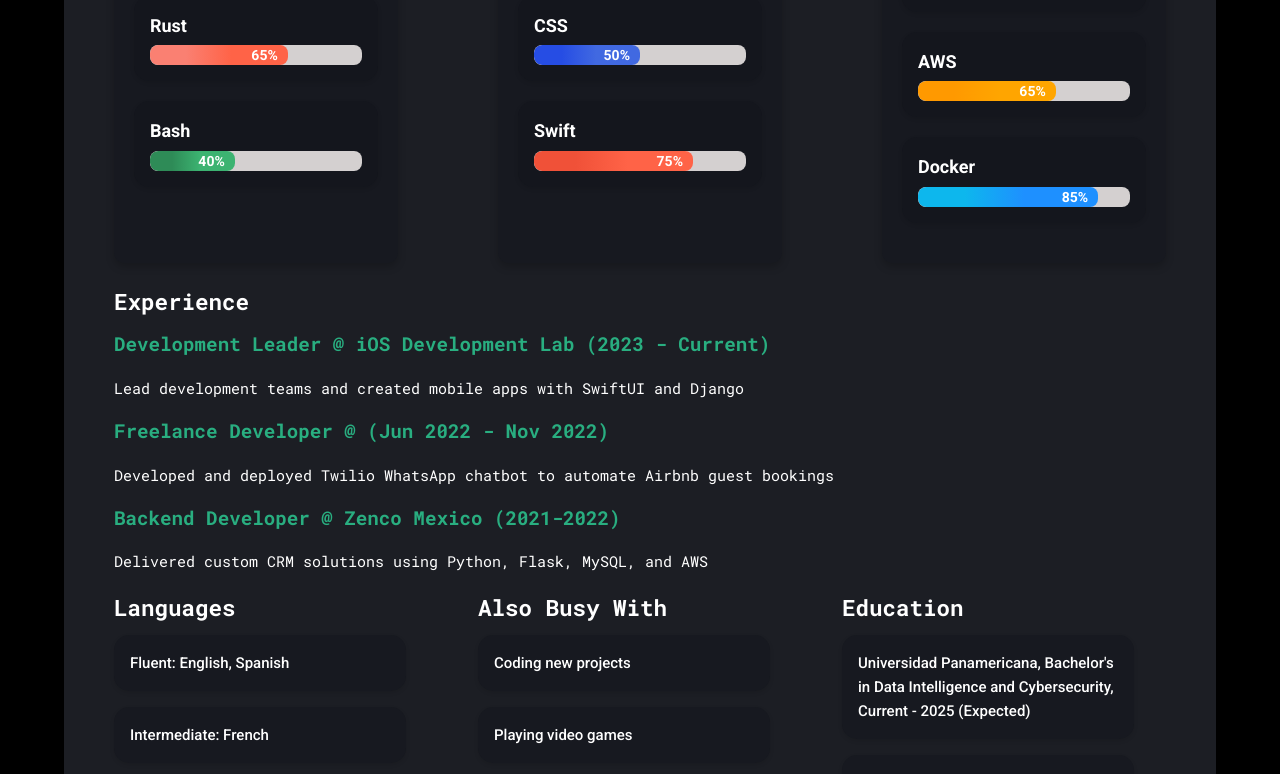
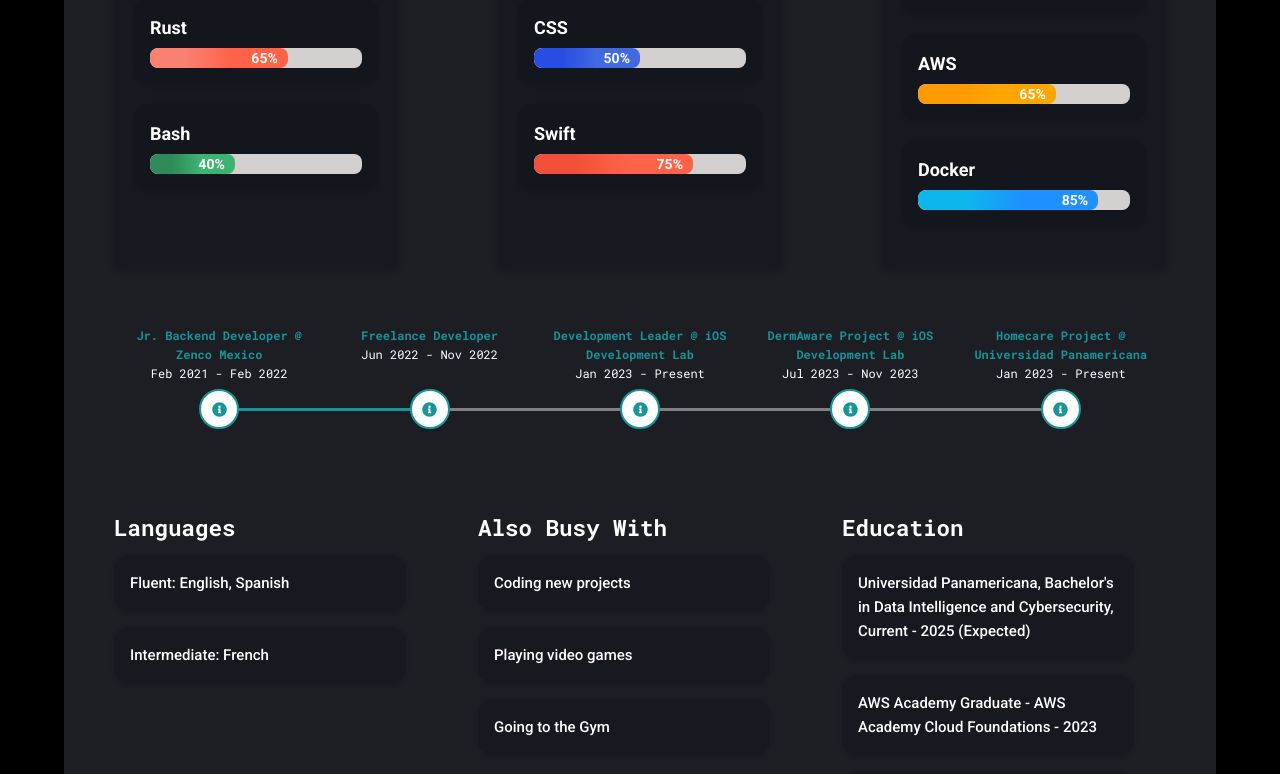
Before and after one commit to luisced/portfolio, a React (Create React App) app: page / in a window 1280 px wide. Shown: the part 2590-3364 px from the top of the page. Built offline with nearby package versions, Linux system fonts and the light colour scheme.

Commit message:
feat: added timeline to about component

```diff
--- a/src/components/About/About.css
+++ b/src/components/About/About.css
@@ -89,12 +89,13 @@
 .profile-pic {
 	border-radius: 50%;
 	box-shadow: var(--box-shadow);
+	border: 5px solid #fff;
 	width: 100%;
 	max-width: 550px;
 	height: auto;
 	object-fit: cover;
-	align-self: center; /* Centers the image vertically within the flex container */
-	margin: var(--spacing-medium) auto; /* Adds vertical and horizontal centering within the remaining space */
+	align-self: center;
+	margin: var(--spacing-medium) auto;
 }
 
 .intro-text h1 {
@@ -228,6 +229,150 @@ section {
 	transform: translateX(50%) rotate(45deg);
 	border-radius: 2px;
 }
+.timeline-box {
+	display: flex;
+	flex-direction: column;
+	margin: 40px 0;
+}
+
+.line-box {
+	display: flex;
+	margin-bottom: 40px;
+}
+
+.text-circle {
+	flex: 1;
+	text-align: center;
+	position: relative;
+}
+
+.text-circle:after {
+	background-color: grey;
+	bottom: 1.25em;
+	content: "";
+	display: block;
+	height: 3px;
+	position: absolute;
+	right: 0;
+	width: 50%;
+	z-index: -1;
+}
+
+.line-box h4 {
+	color: #189599;
+	font-weight: bold;
+}
+
+.line-box h4,
+.line-box p {
+	font-size: 12px;
+	margin-bottom: 0;
+	padding: 0 5px;
+}
+
+.subline {
+	position: absolute;
+	right: -25px;
+	bottom: -43%;
+}
+
+.subline:before {
+	content: "";
+	position: absolute;
+	height: 15px;
+	width: 15px;
+	bottom: 14px;
+	right: 15px;
+	background-color: #189599;
+	border-radius: 50%;
+	top: -25px;
+}
+
+.subline h6 {
+	margin-bottom: 0;
+}
+
+.timeline {
+	margin: 40px 0;
+}
+
+.text-circle.done:after,
+.text-circle.done + .text-circle:before {
+	background-color: #189599;
+}
+
+.text-circle.sub:after {
+	background-color: #189599;
+}
+
+.text-circle:not(:first-child):before {
+	bottom: 1.25em;
+	content: "";
+	display: block;
+	height: 3px;
+	position: absolute;
+	left: 0;
+	width: 50%;
+	z-index: -1;
+	background-color: grey;
+}
+
+.text-circle:last-child:after {
+	width: 0;
+}
+
+.circle {
+	height: 100%;
+}
+
+.shape {
+	height: 40px;
+	width: 40px;
+	border: 2px solid #189599;
+	display: flex;
+	align-items: center;
+	justify-content: center;
+	position: relative;
+	border-radius: 50%;
+	top: -43px;
+	margin: 3px auto;
+	background-color: #fff;
+	color: #189599;
+}
+
+.popover-wrapper {
+	position: relative;
+	display: inline-block;
+}
+
+.popover-content {
+	position: absolute;
+	top: -50px; /* Adjust based on your needs */
+	left: 50%;
+	transform: translateX(-50%);
+	background: white;
+	border: 1px solid #ccc;
+	border-radius: 4px;
+	padding: 10px;
+	box-shadow: 0 2px 10px rgba(0, 0, 0, 0.1);
+	z-index: 1000;
+}
+
+.popover-title {
+	font-weight: bold;
+	margin-bottom: 5px;
+}
+
+.popover-body {
+	font-size: 14px;
+}
+
+/* Responsive Adjustments */
+@media (max-width: 767px) {
+	.subline:before {
+		top: -30px;
+	}
+}
 
 .scroll-cta {
 	display: flex;
@@ -337,3 +482,33 @@ section {
 		align-items: flex-start;
 	}
 }
+
+@media only screen and (device-width: 375px) and (device-height: 812px) and (-webkit-device-pixel-ratio: 3) {
+	.subline:before {
+		top: -43px;
+	}
+}
+/* iPad portrait ----------------------------------- */
+@media only screen and (min-device-width: 768px) and (max-device-width: 1024px) and (orientation: portrait) {
+	.subline:before {
+		top: -29px;
+	}
+}
+/* mobile width till 767px ----------------------------------- */
+@media (max-width: 767px) {
+	.subline:before {
+		top: -30px;
+	}
+}
+/* Portrait iPad Pro */
+@media only screen and (min-width: 1024px) and (max-height: 1366px) and (orientation: portrait) and (-webkit-min-device-pixel-ratio: 1.5) {
+	.subline:before {
+		top: -23px;
+	}
+}
+/* mobile width till 480px ----------------------------------- */
+@media (max-width: 480px) {
+	.subline:before {
+		top: -43px;
+	}
+}
--- a/src/components/About/About.jsx
+++ b/src/components/About/About.jsx
@@ -1,6 +1,12 @@
-import React, { useEffect } from "react";
+import React, { useState, useRef, useEffect } from "react";
 import "./About.css";
-import { FaDownload, FaGithub, FaLinkedin, FaArrowDown } from "react-icons/fa";
+import {
+	FaDownload,
+	FaGithub,
+	FaLinkedin,
+	FaArrowDown,
+	FaInfoCircle,
+} from "react-icons/fa";
 import profilePic from "../../assets/pfp.jpg";
 import cv from "../../assets/Luis Cedillo Maldonado CV.pdf";
 
@@ -100,7 +106,7 @@ const Details = () => (
 				skills={databasesAndCloudSkills}
 			/>
 		</div>
-		<Experience />
+		<Timeline items={timelineItems} />
 		<ExtraInfo />
 	</div>
 );
@@ -156,6 +162,71 @@ const Experience = () => (
 		))}
 	</section>
 );
+const Timeline = ({ items }) => {
+	return (
+		<div className="timeline-box">
+			<div className="line-box">
+				{items.map((item, index) => (
+					<div key={index} className={`text-circle ${item.status}`}>
+						<div className="circle">
+							<h4>{item.title}</h4>
+							<p>{item.date}</p>
+						</div>
+						{item.info && (
+							<Popover title={item.info.title} content={item.info.content}>
+								<a href="javascript:void(0)" className="shape">
+									<FaInfoCircle />
+								</a>
+							</Popover>
+						)}
+					</div>
+				))}
+			</div>
+		</div>
+	);
+};
+
+const Popover = ({ title, content, children }) => {
+	const [visible, setVisible] = useState(false);
+	const popoverRef = useRef();
+
+	const handleMouseEnter = () => {
+		setVisible(true);
+	};
+
+	const handleMouseLeave = () => {
+		setVisible(false);
+	};
+
+	useEffect(() => {
+		const handleClickOutside = (event) => {
+			if (popoverRef.current && !popoverRef.current.contains(event.target)) {
+				setVisible(false);
+			}
+		};
+		document.addEventListener("mousedown", handleClickOutside);
+		return () => {
+			document.removeEventListener("mousedown", handleClickOutside);
+		};
+	}, [popoverRef]);
+
+	return (
+		<div
+			className="popover-wrapper"
+			onMouseEnter={handleMouseEnter}
+			onMouseLeave={handleMouseLeave}
+			ref={popoverRef}
+		>
+			{children}
+			{visible && (
+				<div className="popover-content">
+					<div className="popover-title">{title}</div>
+					<div className="popover-body">{content}</div>
+				</div>
+			)}
+		</div>
+	);
+};
 
 const ExtraInfo = () => (
 	<div className="languages-and-busy">
@@ -185,6 +256,59 @@ const ExtraInfo = () => (
 		</section>
 	</div>
 );
+
+const timelineItems = [
+	{
+		title: "Jr. Backend Developer @ Zenco Mexico",
+		date: "Feb 2021 - Feb 2022",
+		status: "done",
+		info: {
+			title: "Zenco Mexico",
+			content:
+				"Delivered custom CRM solutions with Python, Flask, MySQL, and AWS. Implemented an automated data synchronization system, reducing manual data entry by 75% and boosting data accuracy. Collaborated with the development team to design a scalable and robust system architecture.",
+		},
+	},
+	{
+		title: "Freelance Developer",
+		date: "Jun 2022 - Nov 2022",
+		status: "",
+		info: {
+			title: "Freelance",
+			content:
+				"Developed and deployed a Twilio WhatsApp chatbot for Airbnb reservations, enhancing customer convenience and streamlining the booking process. Implemented an automated message tracking system, boosting operational efficiency.",
+		},
+	},
+	{
+		title: "Development Leader @ iOS Development Lab",
+		date: "Jan 2023 - Present",
+		status: "",
+		info: {
+			title: "iOS Development Lab",
+			content:
+				"Mentored junior developers, organized and managed projects using agile methodologies. Deployed and managed services like Mattermost, Wazuh, and self-hosted platforms.",
+		},
+	},
+	{
+		title: "DermAware Project @ iOS Development Lab",
+		date: "Jul 2023 - Nov 2023",
+		status: "",
+		info: {
+			title: "DermAware",
+			content:
+				"Led the full-stack development of a mobile app for dermatologic disease tracking. Integrated Apple's CO-ML model, optimizing the CI/CD pipeline using GitHub workflows and Docker.",
+		},
+	},
+	{
+		title: "Homecare Project @ Universidad Panamericana",
+		date: "Jan 2023 - Present",
+		status: "",
+		info: {
+			title: "Homecare",
+			content:
+				"Designed and implemented a robust backend architecture for a platform serving over 15,000 students. Developed a scheduling feature using graph algorithms and created an interactive school map with React.",
+		},
+	},
+];
 
 const socialLinks = [
 	{
```
